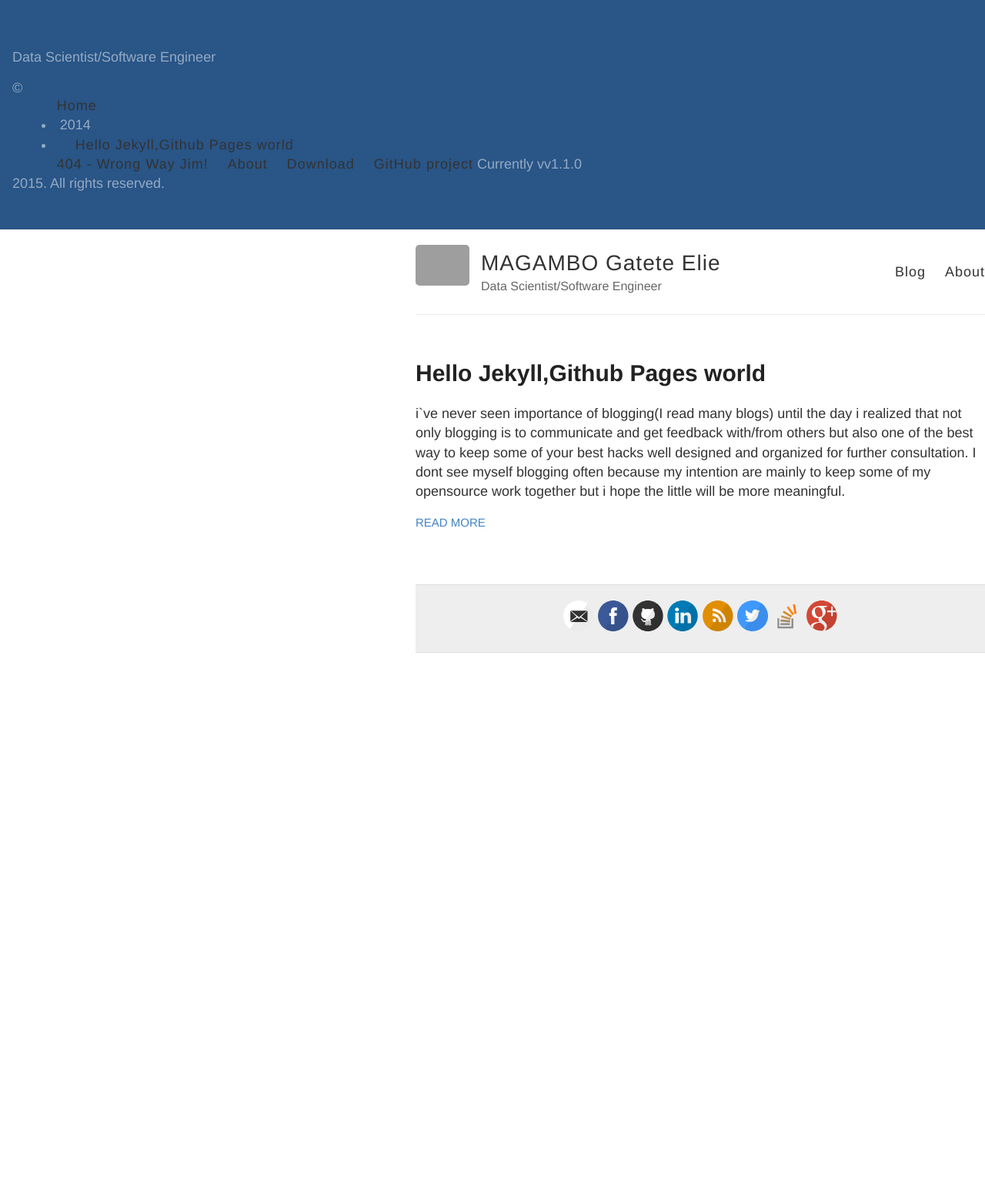
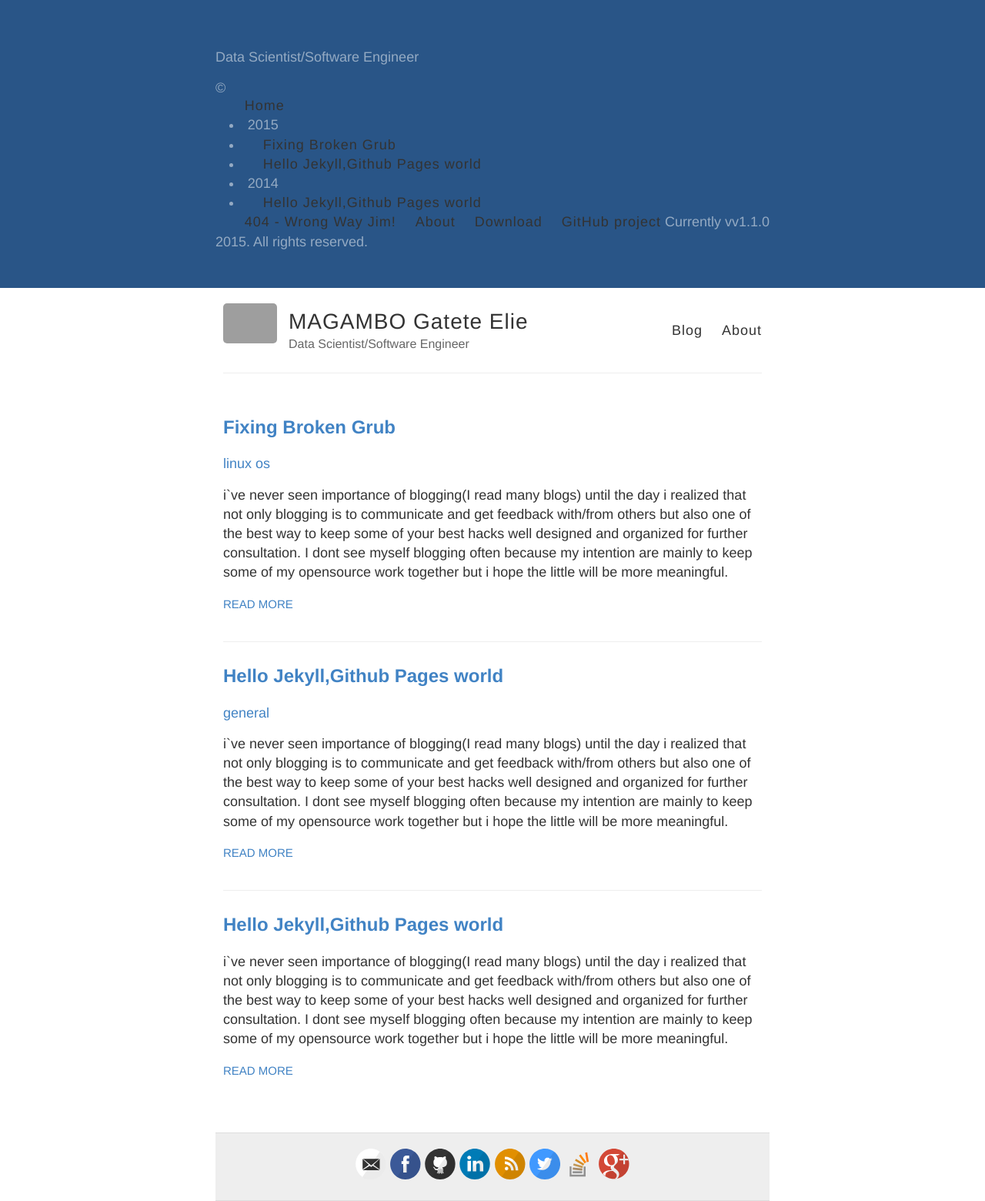
Before and after one commit to eliethesaiyan/eliethesaiyan.github.io, a Jekyll site: the page built from index.html, in a window 1280 px wide. Shown: the whole page at 77% size. Built offline with Jekyll 4.4.1, drawn with Linux system fonts in a browser that asks for light colours; Markdown is read by kramdown in place of the engine named in the settings; before the commit the page ends 900 px from its top, so only the background shows below that; grey boxes are pictures that could not be loaded.

Commit message:
Added Categories

```diff
--- a/_config.yml
+++ b/_config.yml
@@ -55,7 +55,7 @@ baseurl: ""
 
 markdown: redcarpet
 highlighter: pygments
-permalink: /:title/
+permalink: /:categories/:title/
 
 # The release of Jekyll Now that you're using
 version: v1.1.0
--- /dev/null
+++ b/_posts/general/2015-10-11-hello-world.md
@@ -0,0 +1,18 @@
+---
+layout: post
+title:  Hello Jekyll,Github Pages world
+category: general
+---
+
+i`ve never seen importance of blogging(I read many blogs) until the day i realized that not only blogging is to communicate and get feedback with/from others but also one of the best way to keep some of your best hacks well designed and organized for further consultation.
+I dont see myself blogging often because  my intention are mainly to keep some of my opensource work together but i hope the little will be more meaningful.
+
+
+After few days of looking around some blogging services i decided that i will settle with [Github Pages](http://pages.github.com) mostly because it was recommended by [Quora Programming Community] (http://www.quora.com/Whats-the-best-blogging-platform-for-programmers) but also i wanted to become familiar with github markdown but i was  lazy to learn them.
+
+After  googling for a while  i realized that to have a decent blog won`t be only wrapping text with markdown synthax but involving templates so i gave  a try   [ Barry Clark](http://www.smashingmagazine.com/2014/08/build-blog-jekyll-github-pages/) tutorials on how to get started with   Jekyll and Github Pages and i found it to be simple and easy  but as everything else,it requires attention if you want your pages to be rendered.
+
+
+Well, As you could guess,this was my first post,testing markdown and Jekyll.I hope to write about my experience with Jekyll/Github Pages soon.
+
+**JA MATTA**
--- /dev/null
+++ b/_posts/linux/2015-10-20-fixing-grub.md
@@ -0,0 +1,19 @@
+---
+layout: post
+title:  Fixing Broken Grub
+categories: [linux, os]
+tags: [grub, boot]
+---
+
+i`ve never seen importance of blogging(I read many blogs) until the day i realized that not only blogging is to communicate and get feedback with/from others but also one of the best way to keep some of your best hacks well designed and organized for further consultation.
+I dont see myself blogging often because  my intention are mainly to keep some of my opensource work together but i hope the little will be more meaningful.
+
+
+After few days of looking around some blogging services i decided that i will settle with [Github Pages](http://pages.github.com) mostly because it was recommended by [Quora Programming Community] (http://www.quora.com/Whats-the-best-blogging-platform-for-programmers) but also i wanted to become familiar with github markdown but i was  lazy to learn them.
+
+After  googling for a while  i realized that to have a decent blog won`t be only wrapping text with markdown synthax but involving templates so i gave  a try   [ Barry Clark](http://www.smashingmagazine.com/2014/08/build-blog-jekyll-github-pages/) tutorials on how to get started with   Jekyll and Github Pages and i found it to be simple and easy  but as everything else,it requires attention if you want your pages to be rendered.
+
+
+Well, As you could guess,this was my first post,testing markdown and Jekyll.I hope to write about my experience with Jekyll/Github Pages soon.
+
+**JA MATTA**
--- a/index.html
+++ b/index.html
@@ -6,7 +6,11 @@ layout: default
   {% for post in site.posts %}
     <article class="post">
 
-      <h1><a href="{{ site.baseurl }}{{ post.url }}">{{ post.title }}</a></h1>
+      <h2><a href="{{ site.baseurl }}{{ post.url }}">{{ post.title }}</a></h2>
+	{% for category in post.categories %}
+<span><a href="{{ site.baseUrl }}/category/{.{ post.category }}">{{ category }} </a></span>
+	{% endfor %}
+
 
       <div class="entry">
         {{ post.excerpt }}
--- a/style.scss
+++ b/style.scss
@@ -24,9 +24,9 @@ body {
 }
 
 .container {
-  margin: 0 auto auto 0;
+  margin: 0 auto;
   max-width: 740px;
-  padding: 0 10px auto 0;
+  padding: 0 10px;
   width: 100%;
 }
 
@@ -291,22 +291,6 @@ footer {
 }
 
 
-@media (mini-width: 48em){
-    .sidebar {
-        position:fixed;
-        top: 0;
-        bottom: 0;
-        left:  0;
-        width: 0;
-        text-align:left;
-    }
-}
-
-.main-content{
-margin:0;
-padding-left: 0rem;
-float:right;
-}
 
 // Settled on moving the import of syntax highlighting to the bottom of the CSS
 // ... Otherwise it really bloats up the top of the CSS file and makes it difficult to find the start
```
